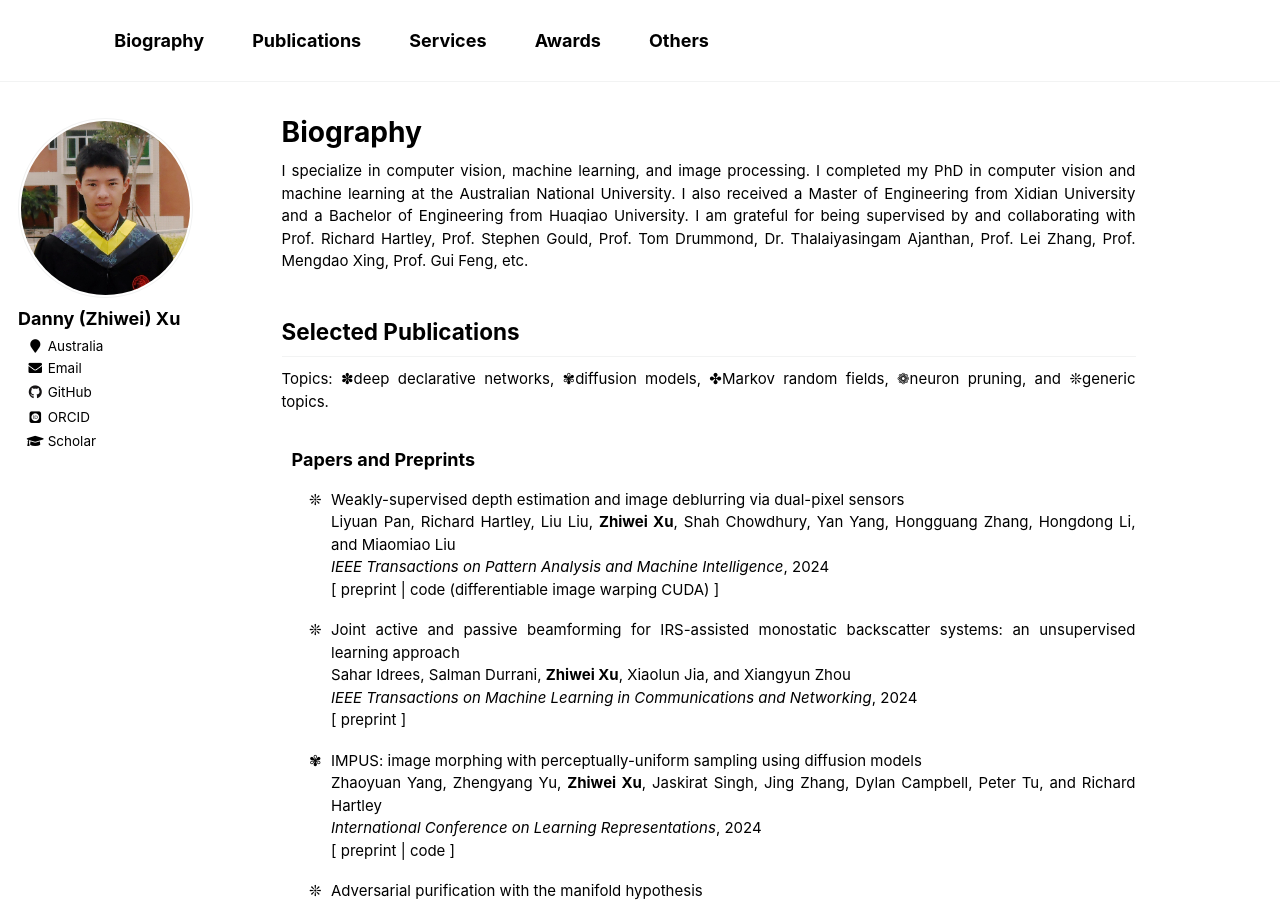
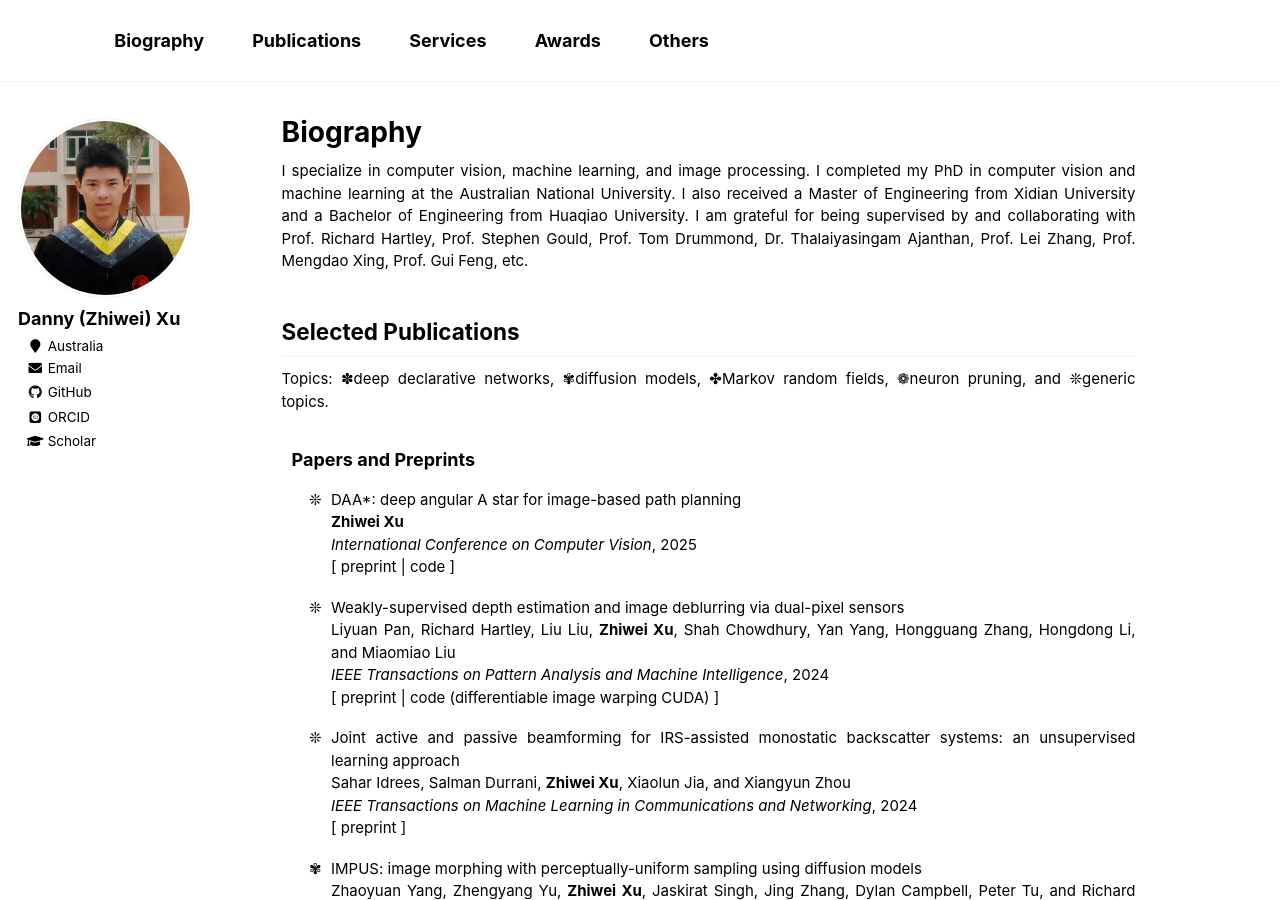
Before and after one commit to zwxu064/zwxu064.github.io, a Jekyll site: the page built from _pages/about.html, in a window 1280 px wide and 900 px high. Built offline with Jekyll 4.4.1, drawn with Linux system fonts in a browser that asks for light colours; some web fonts are replaced.

Commit message:
Update about.html

```diff
--- a/_pages/about.html
+++ b/_pages/about.html
@@ -32,6 +32,15 @@ ul{li{padding-inline-start: 1ch;}}
   </div>
 
   <h3 class="tab">Papers and Preprints</h3>
+  <ul class="generic">
+  <li style="color:black"><div><span style="font-size:1em">DAA*: deep angular A star for image-based path planning</span></div>
+      <div><span style="color:black;font-size:1em"><strong>Zhiwei Xu</strong></span></div>
+      <div><span style="color:black"><i>International Conference on Computer Vision</i>, 2025</span></div>
+      <div><span style="color:black">[ <a style="color: inherit;" target="_blank" href="https://www.arxiv.org/abs/2507.09305">preprint</a>
+	| <a style="color: inherit;" href="https://github.com/zwxu064/DAAStar" target="_blank">code</a> ]</span></div>
+  </li>
+  </ul>
+
   <ul class="generic">
   <li style="color:black"><div><span style="font-size:1em">Weakly-supervised depth estimation and image deblurring via dual-pixel sensors</span></div>
       <div><span style="color:black;font-size:1em">Liyuan Pan, Richard Hartley, Liu Liu, <strong>Zhiwei Xu</strong>, Shah Chowdhury, Yan Yang, Hongguang Zhang, Hongdong Li, and Miaomiao Liu</span></div>
```
